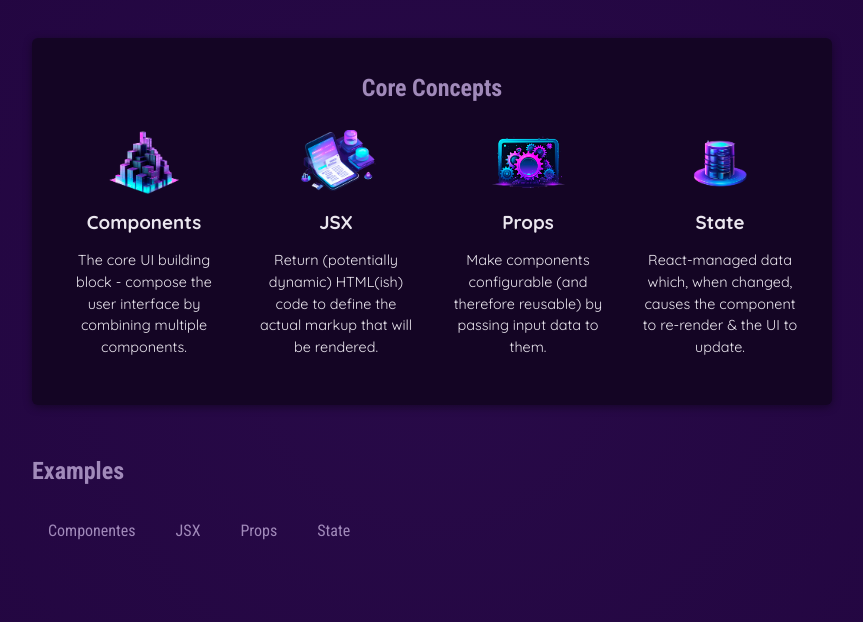
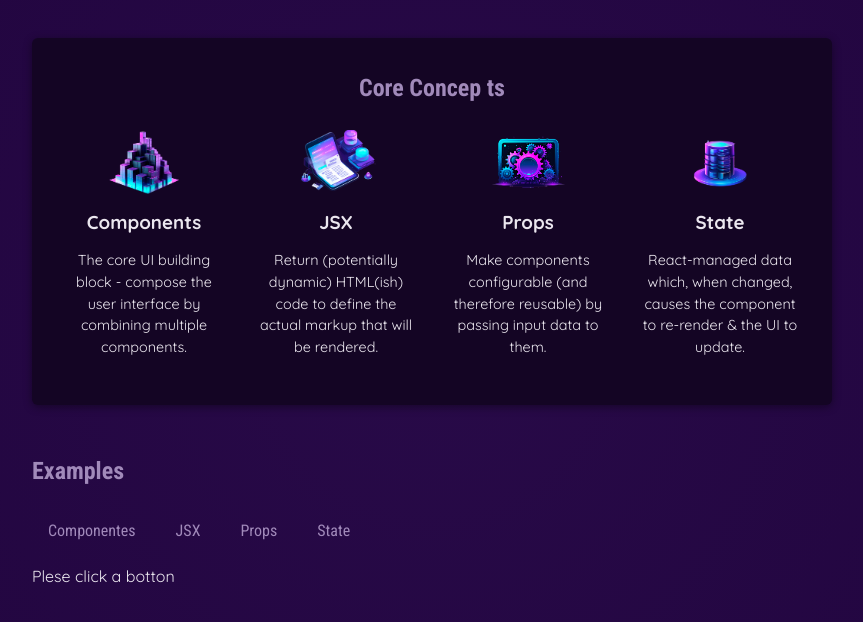
Before and after one commit to LucasArts2020/starting-react, a React (Vite) app: page / in a window 1280 px wide. Shown: the part 294-916 px from the top of the page, without its empty margins (208-1071 px from the left). Built offline with nearby package versions, Linux system fonts and the light colour scheme.

Commit message:
implementação de states

```diff
--- a/src/App.jsx
+++ b/src/App.jsx
@@ -4,10 +4,14 @@ import { CORE_CONCEPTS } from "./data";
 
 import CoreConcept from "./components/CoreConcept";
 import TabButton from "./components/TabButton.jsx";
+import { useState } from "react";
 
 function App() {
+  const [selectedTopic, setSelectedTopic] = useState("Plese click a botton");
+
   function handSelect(selectedButton) {
-    console.log(selectedButton);
+    setSelectedTopic(selectedButton);
+    console.log(selectedTopic);
   }
 
   return (
@@ -15,7 +19,7 @@ function App() {
       <Header />
       <main>
         <section id="core-concepts">
-          <h2>Core Concepts</h2>
+          <h2>Core Concep ts</h2>
           <ul>
             <CoreConcept
               title={CORE_CONCEPTS[0].title}
@@ -37,6 +41,7 @@ function App() {
             <TabButton onSelect={() => handSelect("props")}>Props</TabButton>
             <TabButton onSelect={() => handSelect("state")}>State</TabButton>
           </menu>
+          {selectedTopic}
         </section>
       </main>
     </div>
```
